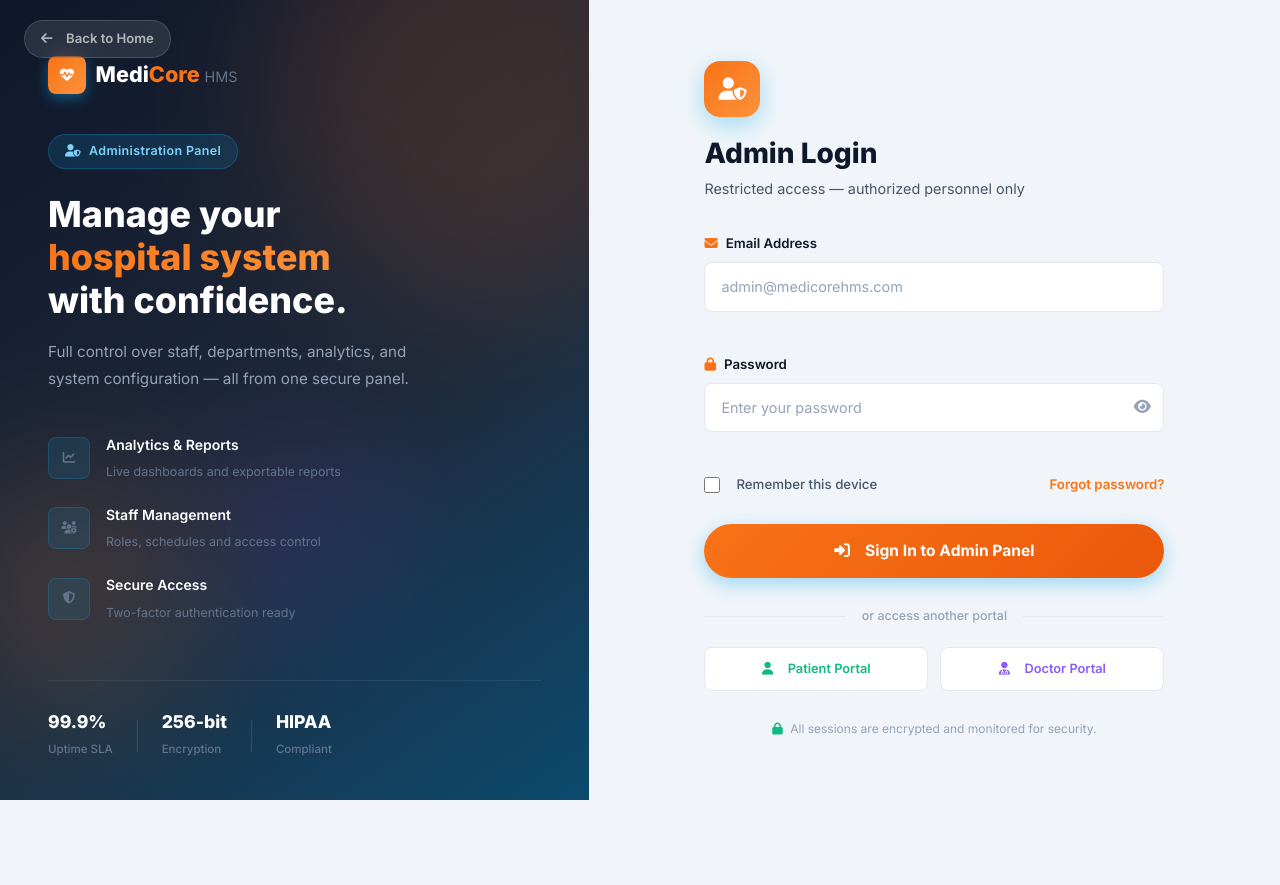
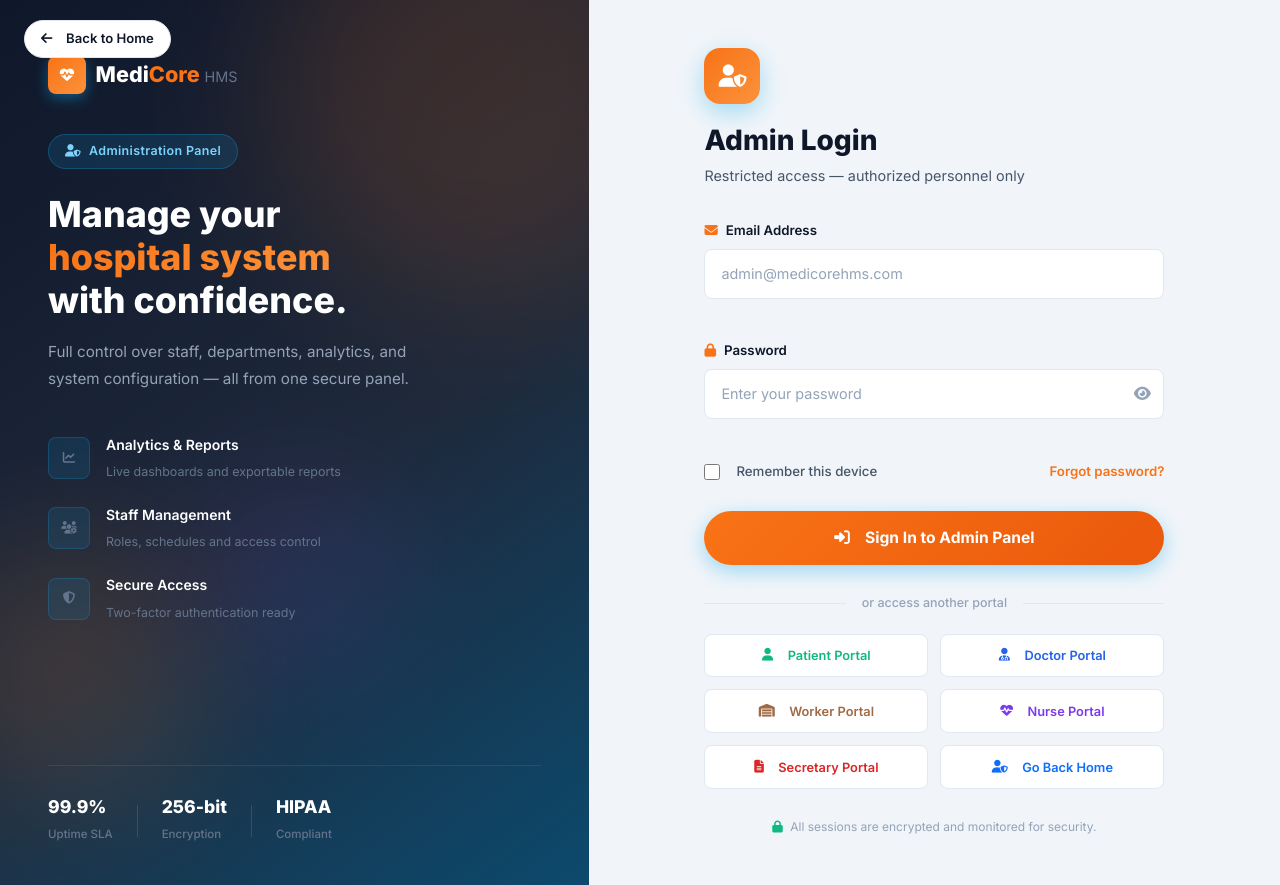
Before and after one commit to LACRE-hub/PROYECTO_ADS, a PHP site: page /Admin_Login.html in a window 1280 px wide. Before the commit the page ends 800 px from the top, so only its background shows below. Run offline with PHP 8.4, Linux system fonts and the light colour scheme.

Commit message:
modificaciones de diseño css en admin

```diff
--- a/Admin_Login.html
+++ b/Admin_Login.html
@@ -198,7 +198,20 @@
                     <a href="#" class="portal-link portal-link-doctor">
                         <i class="fas fa-user-md me-2"></i>Doctor Portal
                     </a>
+                    <a href="#" class="portal-link portal-link-worker">
+                        <i class="fas fa-warehouse me-2"></i>Worker Portal
+                    </a>
+                    <a href="#" class="portal-link portal-link-nurse">
+                        <i class="fas fa-heartbeat me-2"></i>Nurse Portal
+                    </a>
+                    <a href="#" class="portal-link portal-link-secretary">
+                        <i class="fas fa-file-alt me-2"></i>Secretary Portal
+                    </a>
+                    <a href="index.html" class="portal-link portal-link-home">
+                        <i class="fas fa-user-shield me-2"></i>Go Back Home
+                    </a>
                 </div>
+
 
                 <p class="form-footer-note">
                     <i class="fas fa-lock me-1"></i>
--- a/css/admin_login.css
+++ b/css/admin_login.css
@@ -56,20 +56,20 @@ body.login-body {
     gap: .35rem;
     font-size: .82rem;
     font-weight: 600;
-    color: rgba(255,255,255,.65);
+    color: var(--dark);
     text-decoration: none;
-    background: rgba(255,255,255,.1);
+    background: var(--white);
     backdrop-filter: blur(10px);
-    border: 1px solid rgba(255,255,255,.15);
+    border: 1px solid var(--border);
     padding: .45rem 1rem;
     border-radius: 50px;
     transition: var(--transition);
 }
 
 .back-link:hover {
-    color: white;
-    background: rgba(255,255,255,.18);
-    border-color: rgba(255,255,255,.3);
+    color: var(--dark);
+    background: #f8fafc;
+    border-color: var(--border);
 }
 
 /* ── Layout wrapper ── */
@@ -509,12 +509,14 @@ body.login-body {
 /* Other portals */
 .other-portals {
     display: flex;
+    flex-wrap: wrap;
     gap: .75rem;
     margin-bottom: 1.75rem;
 }
 
 .portal-link {
-    flex: 1;
+    flex: 1 1 calc(50% - .75rem);
+    min-width: calc(50% - .75rem);
     display: flex;
     align-items: center;
     justify-content: center;
@@ -536,11 +538,32 @@ body.login-body {
     color: #065f46;
 }
 
-.portal-link-doctor { color: var(--purple); }
+.portal-link-doctor { color: #2563eb; }
 .portal-link-doctor:hover {
-    border-color: var(--purple);
+    border-color: #2563eb;
+    background: #dbeafe;
+    color: #2563eb;
+}
+
+.portal-link-worker { color: #a16a44; }
+.portal-link-worker:hover {
+    border-color: #a16a44;
+    background: #f7efe7;
+    color: #55331d;
+}
+
+.portal-link-nurse { color: #7c3aed; }
+.portal-link-nurse:hover {
+    border-color: #7c3aed;
     background: #ede9fe;
     color: #4c1d95;
+}
+
+.portal-link-secretary { color: #dc2626; }
+.portal-link-secretary:hover {
+    border-color: #dc2626;
+    background: #fee2e2;
+    color: #7f1d1d;
 }
 
 /* Footer note */
@@ -560,15 +583,15 @@ body.login-body {
     }
 
     .back-link {
-        color: var(--mid);
+        color: var(--dark);
         background: var(--white);
         border-color: var(--border);
     }
 
     .back-link:hover {
-        color: var(--primary);
-        background: var(--primary-light);
-        border-color: var(--primary);
+        color: var(--dark);
+        background: #f8fafc;
+        border-color: var(--border);
     }
 }
 
```
